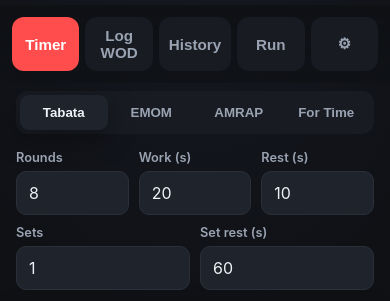
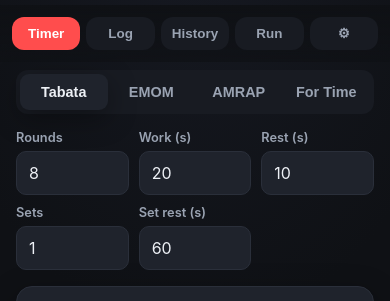
Before and after one commit to basti0309/FitnessApp, a plain HTML site: page index.html in a window 390 px wide. Shown: the part 76-377 px from the top of the page. Drawn offline with Linux system fonts and the light colour scheme.

Commit message:
Fix mobile/Safari layout: grid settings + single-line tabs (#9)
- Settings inputs now use a CSS grid (equal-width, aligned columns) instead of
  ragged flex-wrap, so Sets / Set rest line up under the other fields (the EMOM
  'missing Sets' was a layout artifact — the field was wrapping wide/offset).
- Tabs fit on one line on narrow phones (shortened 'Log WOD' -> 'Log',
  nowrap + smaller font); mode buttons no longer risk wrapping.
- Add -webkit-backdrop-filter for Safari.


Claude-Session: https://claude.ai/code/session_01NSoWzp5RzbnzSpKkAdwu7Z

Co-authored-by: Claude <noreply@anthropic.com>

```diff
--- a/index.html
+++ b/index.html
@@ -15,7 +15,7 @@
 
   <nav class="tabbar" role="tablist">
     <button class="tab is-active" data-tab="timer" role="tab">Timer</button>
-    <button class="tab" data-tab="log" role="tab">Log WOD</button>
+    <button class="tab" data-tab="log" role="tab">Log</button>
     <button class="tab" data-tab="history" role="tab">History</button>
     <button class="tab" data-tab="run" role="tab">Run</button>
     <button class="tab" data-tab="settings" role="tab">⚙</button>
--- a/styles.css
+++ b/styles.css
@@ -37,12 +37,13 @@ body {
   display: flex; gap: 6px; justify-content: center;
   padding: 12px; position: sticky; top: 0; z-index: 5;
   background: linear-gradient(var(--bg), rgba(15,17,21,.7));
+  -webkit-backdrop-filter: blur(6px);
   backdrop-filter: blur(6px);
 }
 .tab {
-  flex: 1; max-width: 160px; padding: 10px; border: 0; cursor: pointer;
+  flex: 1 1 0; min-width: 0; max-width: 160px; padding: 9px 6px; border: 0; cursor: pointer;
   background: var(--bg-elev); color: var(--muted); border-radius: 12px;
-  font-size: .95rem; font-weight: 600; transition: .15s;
+  font-size: .84rem; font-weight: 600; white-space: nowrap; transition: .15s;
 }
 .tab.is-active { background: var(--accent); color: #fff; }
 
@@ -55,18 +56,21 @@ body {
 /* ---------- segmented control ---------- */
 .seg { display: flex; background: var(--bg-elev); border-radius: 12px; padding: 4px; margin-bottom: 16px; }
 .seg-btn {
-  flex: 1; padding: 10px; border: 0; background: transparent; color: var(--muted);
-  font-weight: 600; border-radius: 9px; cursor: pointer; transition: .15s;
+  flex: 1 1 0; min-width: 0; padding: 10px 6px; border: 0; background: transparent; color: var(--muted);
+  font-size: .9rem; font-weight: 600; white-space: nowrap; border-radius: 9px; cursor: pointer; transition: .15s;
 }
 .seg-btn.is-active { background: var(--bg-card); color: var(--txt); box-shadow: var(--shadow); }
 
 /* ---------- settings ---------- */
-.settings { display: flex; flex-wrap: wrap; gap: 10px; margin-bottom: 16px; }
-.settings label { min-width: 84px; }
+.settings {
+  display: grid; gap: 10px; margin-bottom: 16px; align-items: end;
+  grid-template-columns: repeat(auto-fit, minmax(104px, 1fr));
+}
 .settings label, .form label {
-  display: flex; flex-direction: column; gap: 6px; flex: 1;
+  display: flex; flex-direction: column; gap: 6px;
   font-size: .8rem; color: var(--muted); font-weight: 600;
 }
+.form label { flex: 1; }
 input, select, textarea {
   background: var(--bg-card); border: 1px solid var(--line); color: var(--txt);
   border-radius: 10px; padding: 11px 12px; font-size: 1rem; width: 100%;
```
